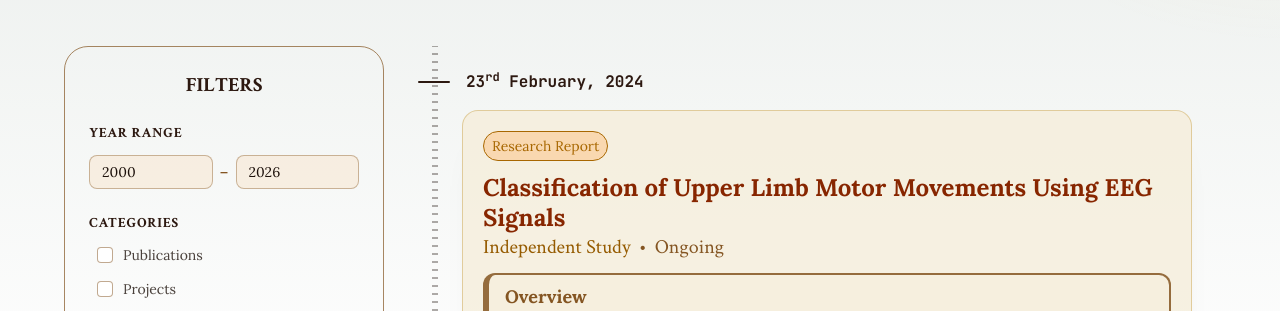
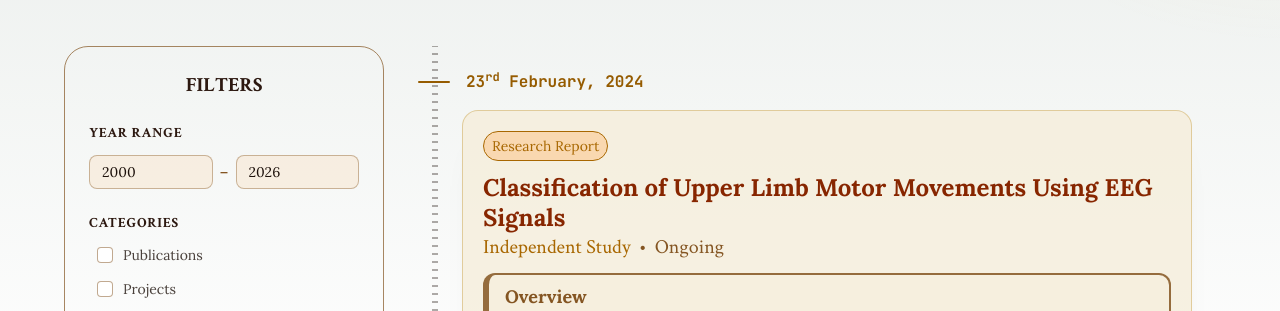
Before and after one commit to kishoreshanto/kishoreshanto, a SvelteKit app: page /timeline in a window 1280 px wide. Shown: the part 380-691 px from the top of the page. Built offline with nearby package versions, Linux system fonts and the light colour scheme.

Commit message:
refactor: update text colors in ResearchCard and DateMark components for better consistency

```diff
--- a/src/components/hero-page/ContactBox.svelte
+++ b/src/components/hero-page/ContactBox.svelte
@@ -8,7 +8,6 @@
 	id="contact"
 	class=" mt-4 flex flex-row flex-wrap items-center justify-center gap-x-8 gap-y-3 rounded-4xl bg-yellow-700/16 px-5 py-3 shadow-xl lg:flex-col lg:items-start lg:gap-1 2xl:px-10 2xl:py-6"
 >
-	<h1 class="w-full text-center font-lora text-xl font-bold text-amber-900">Reach me at</h1>
 	<Email />
 	<GitHub />
 	<LinkedIn />
--- a/src/components/hero-page/IntroSection.svelte
+++ b/src/components/hero-page/IntroSection.svelte
@@ -19,7 +19,7 @@
 	>
 		<DisplayImage />
 		<div class="flex flex-col gap-2">
-			<h1 class="font-crimson-text text-6xl xl:text-8xl">
+			<h1 class="font-crimson-text text-5xl lg:text-6xl 2xl:text-8xl">
 				Hey, <span class="name-highlight font-bold" class:name-highlight--animate={animated}
 					>Kishore</span
 				> here!
--- a/src/components/timeline-page/DateMark.svelte
+++ b/src/components/timeline-page/DateMark.svelte
@@ -7,8 +7,8 @@
 </script>
 
 <div id="date" class="mb-4 flex -translate-x-11 items-center gap-4">
-	<div class="h-[0.1625rem] w-8 rounded-2xl bg-amber-800 lg:-mr-3.5 xl:mr-0"></div>
-	<span class="font-mono font-bold text-amber-800">
+	<div class="h-[0.1625rem] w-8 rounded-2xl bg-amber-600 lg:-mr-3.5 xl:mr-0"></div>
+	<span class="font-mono font-bold text-amber-600">
 		{#if parsedDate}
 			{parsedDate.day}<sup>{parsedDate.suffix}</sup>{parsedDate.rest}
 		{:else}
--- a/src/components/timeline-page/cards/ResearchCard.svelte
+++ b/src/components/timeline-page/cards/ResearchCard.svelte
@@ -32,9 +32,9 @@
 
 		<!-- Card Header -->
 		<div class="">
-			<h1 id="title" class="card-title">{title}</h1>
+			<h1 id="title" class="card-title text-amber-800">{title}</h1>
 			<div id="subtitle" class="card-subtitle">
-				<span id="s1" class="font-medium text-amber-600">{subtitle_1}</span>
+				<span id="s1" class="font-medium text-amber-500">{subtitle_1}</span>
 				<span id="bullet" class="text-amber-700">•</span>
 				<span id="s2" class="text-amber-700">{subtitle_2}</span>
 			</div>
@@ -59,7 +59,7 @@
 
 		<div class="research-card-overview">
 			<div>
-				<p class="research-card-overview-title">Overview</p>
+				<p class="research-card-overview-title text-amber-700">Overview</p>
 				<p class="research-card-overview-description">
 					{overview}
 				</p>
```
